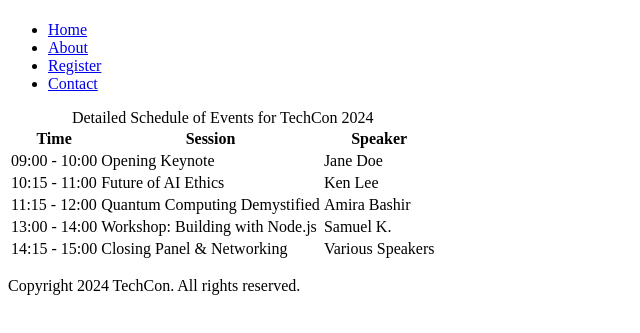
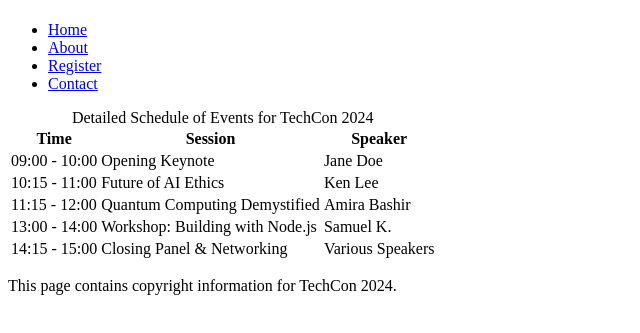
Before and after one commit to Musabe15/TechCon_HTML, a plain HTML site: page techcon_website/schedule.html in a window 1280 px wide. Shown: the part 59-392 px from the top of the page, without its empty margins (0-640 px from the left). Drawn offline with Linux system fonts and the light colour scheme.

Commit message:
Add literal copyright line for checker

```diff
--- a/techcon_website/schedule.html
+++ b/techcon_website/schedule.html
@@ -63,7 +63,7 @@
 
   <!-- Footer section -->
   <footer>
-    <p>Copyright 2024 TechCon. All rights reserved.</p>
+    <p>This page contains copyright information for TechCon 2024.</p>
   </footer>
 
 
```
